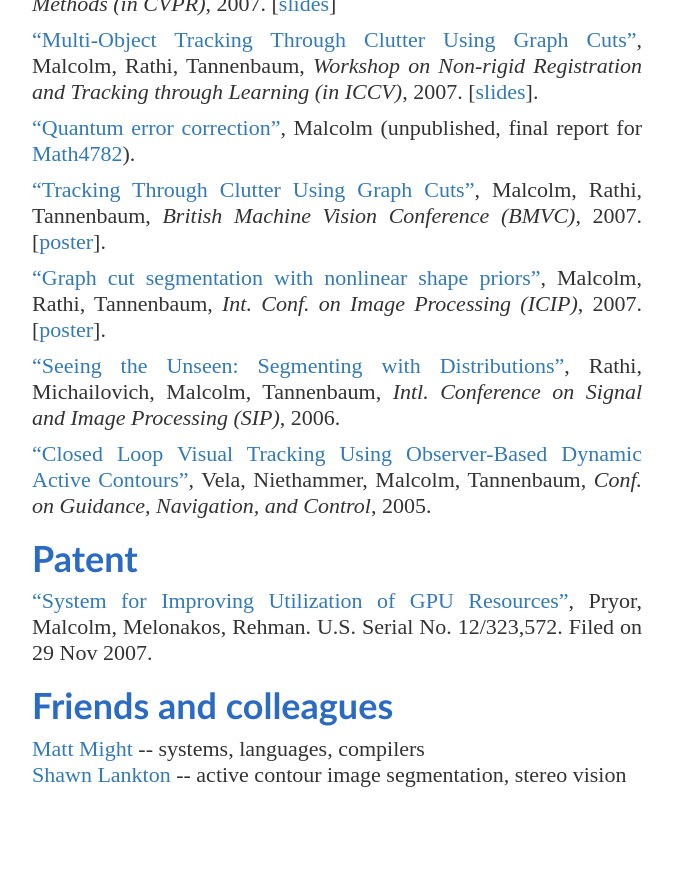
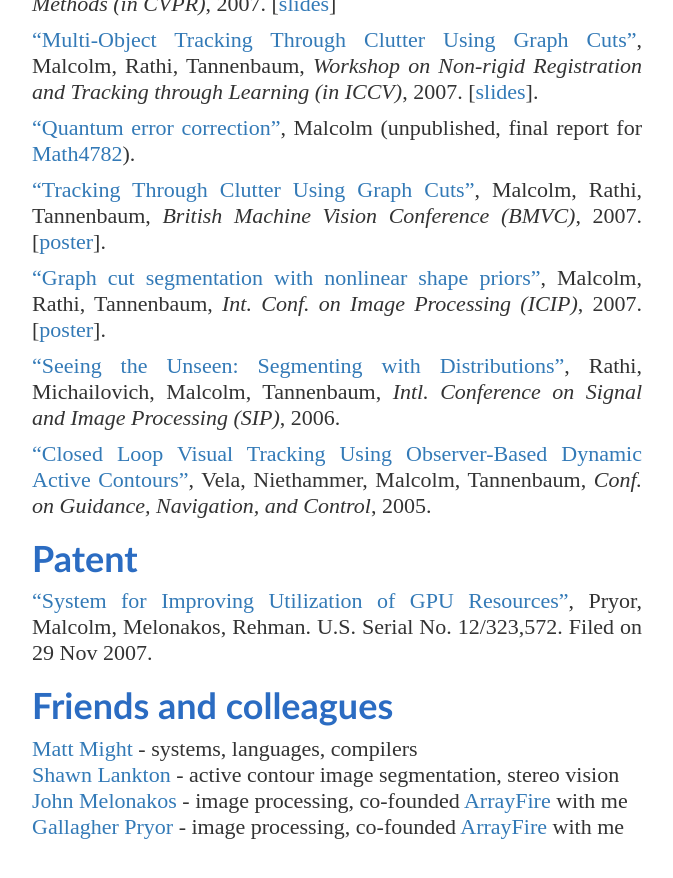
Before and after one commit to jgmalcolm/jgmalcolm.github.io, a Jekyll site: the page built from publications/index.html, in a window 1280 px wide and 900 px high, scrolled down 2865 px. Shown: the top 878 px of the window, without its empty margins (303-976 px from the left). Built offline with Jekyll 4.4.1, drawn with Linux system fonts in a browser that asks for light colours; nearby versions of some CDN libraries; before the commit the page ends 3713 px from its top, so only the background shows below that.

Commit message:
add gallagher and john to colleagues

```diff
--- a/publications/index.html
+++ b/publications/index.html
@@ -443,8 +443,14 @@
 
 <h1>Friends and colleagues</h1>
 
-<a href="http://matt.might.net">Matt Might</a> -- systems, languages,
+<a href="http://matt.might.net">Matt Might</a> - systems, languages,
 compilers<br>
 
-<a href="http://www.shawnlankton.com">Shawn Lankton</a> -- active contour
+<a href="http://www.shawnlankton.com/publications">Shawn Lankton</a> - active contour
 image segmentation, stereo vision<br>
+
+<a href="http://www.notonlyluck.com">John Melonakos</a> - image processing,
+co-founded <a href="http://www.arrayfire.com">ArrayFire</a> with me<br>
+
+<a href="http://thecrontab.net">Gallagher Pryor</a> - image processing,
+co-founded <a href="http://www.arrayfire.com">ArrayFire</a> with me<br>
```
